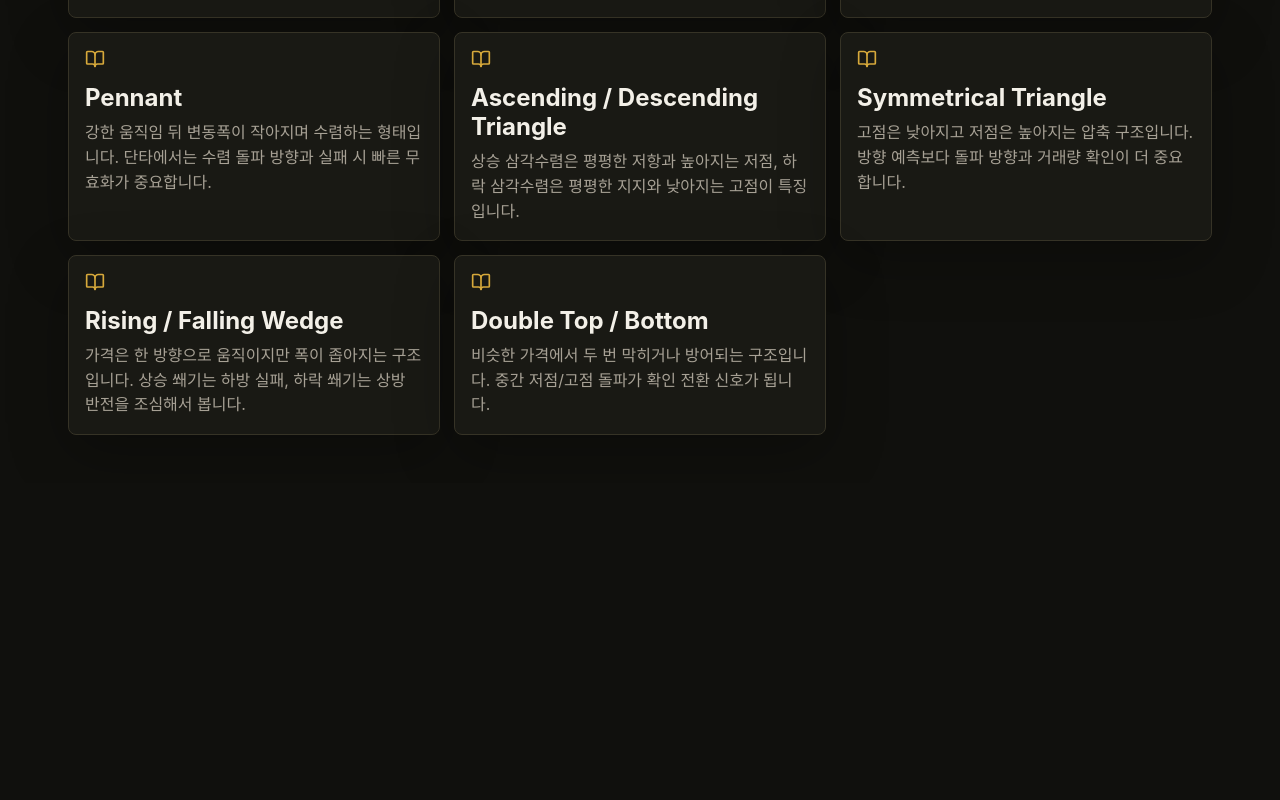
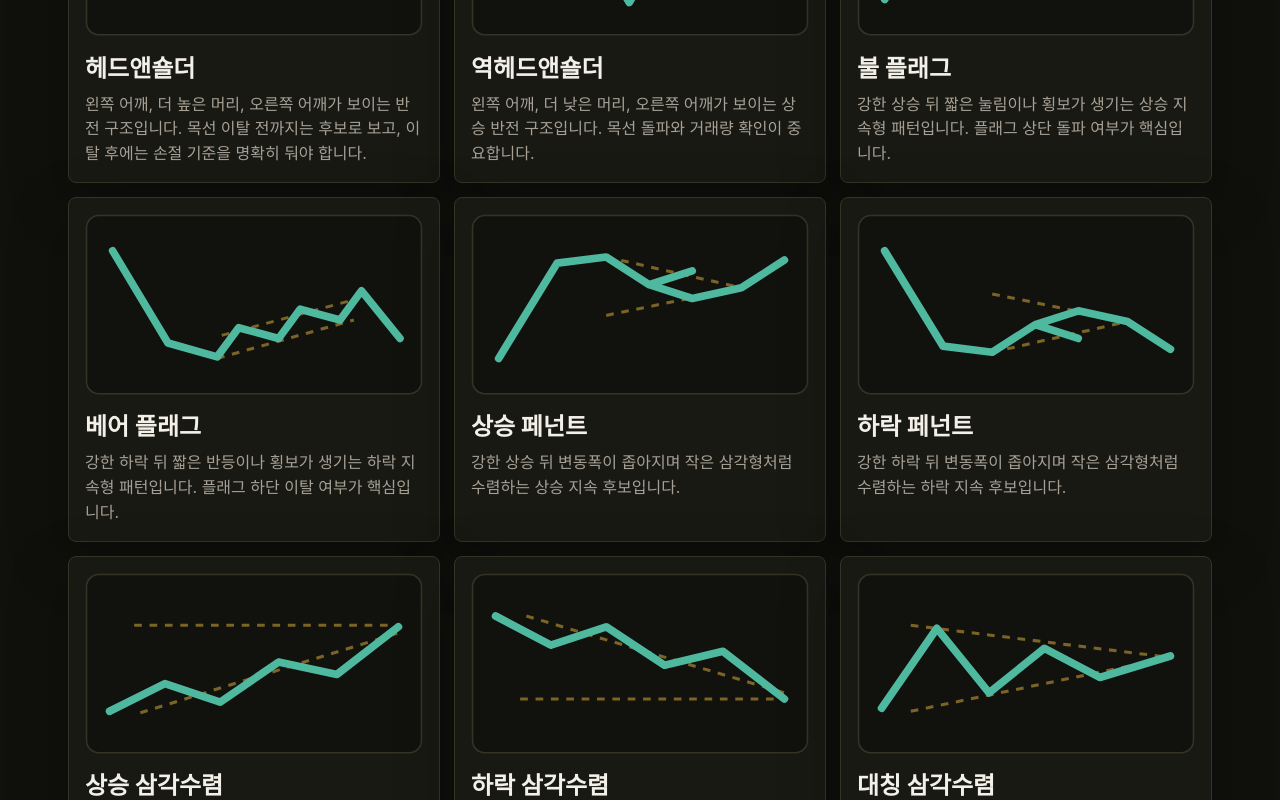
Before and after one commit to bluehyena/trading-helper, a Next.js app in the folder apps/web/: page /learn in a window 1280 px wide. Shown: the part 1300-2100 px from the top of the page. Before the commit the page ends 1783 px from the top, so only its background shows below. Built offline with nearby package versions, Linux system fonts and the light colour scheme.

Commit message:
feat(web): add chart pattern diagrams

```diff
--- a/apps/web/app/globals.css
+++ b/apps/web/app/globals.css
@@ -960,6 +960,36 @@ dd {
   line-height: 1.55;
 }
 
+.pattern-card {
+  min-height: 292px;
+}
+
+.pattern-diagram {
+  display: block;
+  width: 100%;
+  aspect-ratio: 220 / 118;
+  margin-bottom: 12px;
+}
+
+.pattern-diagram rect {
+  fill: #11110d;
+  stroke: var(--line);
+}
+
+.pattern-diagram line {
+  stroke: rgba(215, 169, 59, 0.54);
+  stroke-width: 2;
+  stroke-dasharray: 5 5;
+}
+
+.pattern-diagram polyline {
+  fill: none;
+  stroke: var(--teal);
+  stroke-width: 5;
+  stroke-linecap: round;
+  stroke-linejoin: round;
+}
+
 @media (min-width: 1181px) {
   .app-shell {
     display: grid;
--- a/apps/web/app/learn/page.tsx
+++ b/apps/web/app/learn/page.tsx
@@ -66,50 +66,90 @@ const indicatorCards = [
     ko: "감수하는 위험 대비 기대 보상입니다. 예: 2R은 위험 1만큼을 걸어 보상 2를 기대한다는 뜻입니다.",
     en: "Expected reward relative to risk. For example, 2R means targeting twice the amount being risked."
   }
-];
+] as const;
 
 const chartPatternCards = [
   {
-    key: "Head and Shoulders",
+    key: "head_shoulders",
+    title: { ko: "헤드앤숄더", en: "Head and Shoulders" },
     ko: "왼쪽 어깨, 더 높은 머리, 오른쪽 어깨가 보이는 반전 구조입니다. 목선 이탈 전까지는 후보로 보고, 이탈 후에는 손절 기준을 명확히 둬야 합니다.",
     en: "A reversal structure with a left shoulder, higher head, and right shoulder. Treat it as a candidate until neckline loss confirms weakness."
   },
   {
-    key: "Inverse Head and Shoulders",
+    key: "inverse_head_shoulders",
+    title: { ko: "역헤드앤숄더", en: "Inverse Head and Shoulders" },
     ko: "왼쪽 어깨, 더 낮은 머리, 오른쪽 어깨가 보이는 상승 반전 구조입니다. 목선 돌파와 거래량 확인이 중요합니다.",
     en: "A bullish reversal structure with a left shoulder, lower head, and right shoulder. Neckline reclaim and volume confirmation matter."
   },
   {
-    key: "Bull / Bear Flag",
-    ko: "강한 한 방향 움직임 뒤 짧은 눌림이나 반등이 생기는 지속형 패턴입니다. 플래그 상단/하단 돌파 여부가 핵심입니다.",
-    en: "A continuation setup after a strong impulse. The important trigger is whether price breaks the flag high or low."
+    key: "bull_flag",
+    title: { ko: "불 플래그", en: "Bull Flag" },
+    ko: "강한 상승 뒤 짧은 눌림이나 횡보가 생기는 상승 지속형 패턴입니다. 플래그 상단 돌파 여부가 핵심입니다.",
+    en: "A bullish continuation setup after a strong upside impulse. The key trigger is whether price breaks the flag high."
   },
   {
-    key: "Pennant",
-    ko: "강한 움직임 뒤 변동폭이 작아지며 수렴하는 형태입니다. 단타에서는 수렴 돌파 방향과 실패 시 빠른 무효화가 중요합니다.",
-    en: "A contracting consolidation after a strong move. Short-term traders watch breakout direction and invalidate quickly if it fails."
+    key: "bear_flag",
+    title: { ko: "베어 플래그", en: "Bear Flag" },
+    ko: "강한 하락 뒤 짧은 반등이나 횡보가 생기는 하락 지속형 패턴입니다. 플래그 하단 이탈 여부가 핵심입니다.",
+    en: "A bearish continuation setup after a strong downside impulse. The key trigger is whether price breaks the flag low."
   },
   {
-    key: "Ascending / Descending Triangle",
-    ko: "상승 삼각수렴은 평평한 저항과 높아지는 저점, 하락 삼각수렴은 평평한 지지와 낮아지는 고점이 특징입니다.",
-    en: "Ascending triangles show flat resistance and rising lows; descending triangles show flat support and falling highs."
+    key: "bullish_pennant",
+    title: { ko: "상승 페넌트", en: "Bullish Pennant" },
+    ko: "강한 상승 뒤 변동폭이 좁아지며 작은 삼각형처럼 수렴하는 상승 지속 후보입니다.",
+    en: "A bullish continuation candidate where price contracts into a small triangle after a strong upside impulse."
   },
   {
-    key: "Symmetrical Triangle",
+    key: "bearish_pennant",
+    title: { ko: "하락 페넌트", en: "Bearish Pennant" },
+    ko: "강한 하락 뒤 변동폭이 좁아지며 작은 삼각형처럼 수렴하는 하락 지속 후보입니다.",
+    en: "A bearish continuation candidate where price contracts into a small triangle after a strong downside impulse."
+  },
+  {
+    key: "ascending_triangle",
+    title: { ko: "상승 삼각수렴", en: "Ascending Triangle" },
+    ko: "비슷한 저항선 아래에서 저점이 계속 높아지는 구조입니다. 저항 돌파와 거래량 확인이 중요합니다.",
+    en: "A setup with flat resistance and rising lows. Resistance breakout and participation are the important checks."
+  },
+  {
+    key: "descending_triangle",
+    title: { ko: "하락 삼각수렴", en: "Descending Triangle" },
+    ko: "비슷한 지지선 위에서 고점이 계속 낮아지는 구조입니다. 지지 이탈 여부가 중요합니다.",
+    en: "A setup with flat support and falling highs. Support breakdown is the important confirmation."
+  },
+  {
+    key: "symmetrical_triangle",
+    title: { ko: "대칭 삼각수렴", en: "Symmetrical Triangle" },
     ko: "고점은 낮아지고 저점은 높아지는 압축 구조입니다. 방향 예측보다 돌파 방향과 거래량 확인이 더 중요합니다.",
     en: "A compression pattern with lower highs and higher lows. Breakout direction and participation matter more than prediction."
   },
   {
-    key: "Rising / Falling Wedge",
-    ko: "가격은 한 방향으로 움직이지만 폭이 좁아지는 구조입니다. 상승 쐐기는 하방 실패, 하락 쐐기는 상방 반전을 조심해서 봅니다.",
-    en: "A narrowing structure while price drifts in one direction. Rising wedges warn of downside failure; falling wedges can hint at upside reversal."
+    key: "rising_wedge",
+    title: { ko: "상승 쐐기", en: "Rising Wedge" },
+    ko: "고점과 저점이 모두 높아지지만 폭이 좁아지는 구조입니다. 하방 이탈 리스크를 봅니다.",
+    en: "Both highs and lows rise while the range narrows. Traders watch for downside failure."
   },
   {
-    key: "Double Top / Bottom",
-    ko: "비슷한 가격에서 두 번 막히거나 방어되는 구조입니다. 중간 저점/고점 돌파가 확인 전환 신호가 됩니다.",
-    en: "Two failures or defenses near the same price. The middle trough or peak is the confirmation level."
+    key: "falling_wedge",
+    title: { ko: "하락 쐐기", en: "Falling Wedge" },
+    ko: "고점과 저점이 모두 낮아지지만 폭이 좁아지는 구조입니다. 상방 돌파 후보를 봅니다.",
+    en: "Both highs and lows fall while the range narrows. Traders watch for upside reversal."
+  },
+  {
+    key: "double_top",
+    title: { ko: "쌍봉", en: "Double Top" },
+    ko: "비슷한 가격에서 두 번 막힌 구조입니다. 중간 저점 이탈이 전환 확인 신호가 됩니다.",
+    en: "Two failures near the same price. The middle trough is the confirmation level."
+  },
+  {
+    key: "double_bottom",
+    title: { ko: "쌍바닥", en: "Double Bottom" },
+    ko: "비슷한 가격에서 두 번 방어된 구조입니다. 중간 고점 돌파가 전환 확인 신호가 됩니다.",
+    en: "Two defenses near the same price. The middle peak is the confirmation level."
   }
-];
+] as const;
+
+type ChartPatternKey = (typeof chartPatternCards)[number]["key"];
 
 export default function LearnPage() {
   const [locale, setLocale] = useState<AppLocale>("ko");
@@ -169,9 +209,9 @@ export default function LearnPage() {
       </section>
       <section className="learn-grid">
         {chartPatternCards.map((card) => (
-          <article key={card.key} className="learn-card">
-            <BookOpen size={20} aria-hidden />
-            <h2>{card.key}</h2>
+          <article key={card.key} className="learn-card pattern-card">
+            <PatternDiagram patternKey={card.key} title={card.title[locale]} />
+            <h2>{card.title[locale]}</h2>
             <p>{isEnglish ? card.en : card.ko}</p>
           </article>
         ))}
@@ -179,3 +219,58 @@ export default function LearnPage() {
     </main>
   );
 }
+
+function PatternDiagram({ patternKey, title }: { patternKey: ChartPatternKey; title: string }) {
+  const path = patternPath(patternKey);
+  const guides = patternGuides(patternKey);
+
+  return (
+    <svg className="pattern-diagram" viewBox="0 0 220 118" role="img" aria-label={title}>
+      <rect x="1" y="1" width="218" height="116" rx="8" />
+      {guides.map((guide) => (
+        <line key={guide} x1={guide.split(" ")[0]} y1={guide.split(" ")[1]} x2={guide.split(" ")[2]} y2={guide.split(" ")[3]} />
+      ))}
+      <polyline points={path} />
+    </svg>
+  );
+}
+
+function patternPath(patternKey: ChartPatternKey): string {
+  const paths: Record<ChartPatternKey, string> = {
+    head_shoulders: "15,88 42,58 68,84 103,24 138,84 166,59 205,91",
+    inverse_head_shoulders: "15,30 42,60 68,36 103,96 138,36 166,61 205,27",
+    bull_flag: "18,94 54,34 86,25 99,44 125,37 137,56 164,49 178,68 205,38",
+    bear_flag: "18,24 54,84 86,93 100,74 126,81 140,62 166,69 180,50 205,81",
+    bullish_pennant: "18,94 56,32 88,28 116,46 144,37 116,46 144,55 176,48 204,30",
+    bearish_pennant: "18,24 56,86 88,90 116,72 144,81 116,72 144,63 176,70 204,88",
+    ascending_triangle: "16,90 52,72 88,84 126,58 164,66 204,35",
+    descending_triangle: "16,28 52,47 88,35 126,60 164,51 204,82",
+    symmetrical_triangle: "16,88 52,36 86,78 122,49 158,68 204,54",
+    rising_wedge: "16,92 52,58 88,78 124,45 160,62 204,40",
+    falling_wedge: "16,28 52,62 88,45 124,78 160,61 204,82",
+    double_top: "16,88 48,45 82,83 116,45 152,85 204,96",
+    double_bottom: "16,30 48,75 82,38 116,75 152,35 204,24"
+  };
+
+  return paths[patternKey];
+}
+
+function patternGuides(patternKey: ChartPatternKey): string[] {
+  const guides: Partial<Record<ChartPatternKey, string[]>> = {
+    head_shoulders: ["34 84 176 84"],
+    inverse_head_shoulders: ["34 36 176 36"],
+    bull_flag: ["89 39 178 63", "86 24 175 49"],
+    bear_flag: ["89 79 178 55", "86 94 175 69"],
+    bullish_pennant: ["88 28 176 48", "88 66 176 48"],
+    bearish_pennant: ["88 90 176 70", "88 52 176 70"],
+    ascending_triangle: ["32 34 204 34", "36 91 204 39"],
+    descending_triangle: ["32 82 204 82", "36 28 204 78"],
+    symmetrical_triangle: ["35 34 204 55", "35 90 204 55"],
+    rising_wedge: ["36 58 204 40", "36 96 204 62"],
+    falling_wedge: ["36 62 204 82", "36 26 204 60"],
+    double_top: ["40 45 126 45", "82 83 152 83"],
+    double_bottom: ["40 75 126 75", "82 38 152 38"]
+  };
+
+  return guides[patternKey] ?? [];
+}
```
Also changed, not shown: 1 other file (tests, documents, lock files or other folders).
